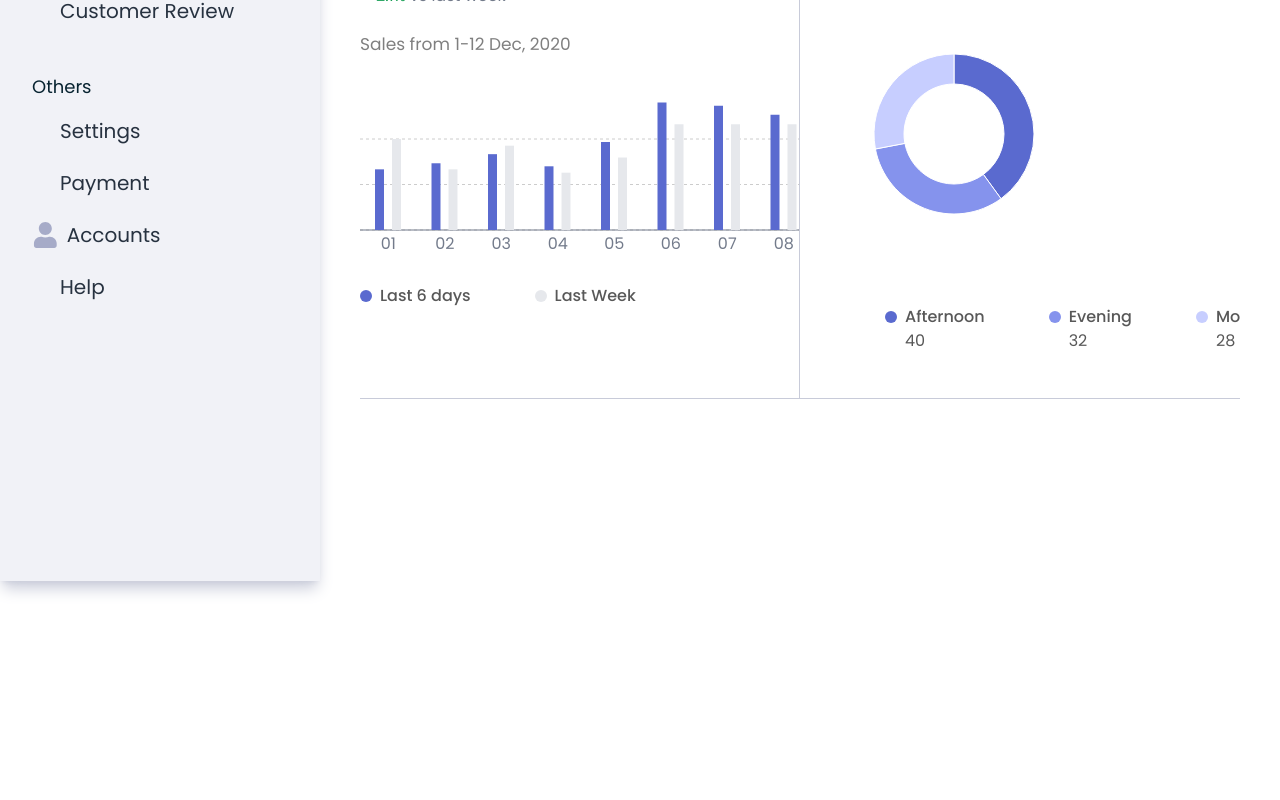
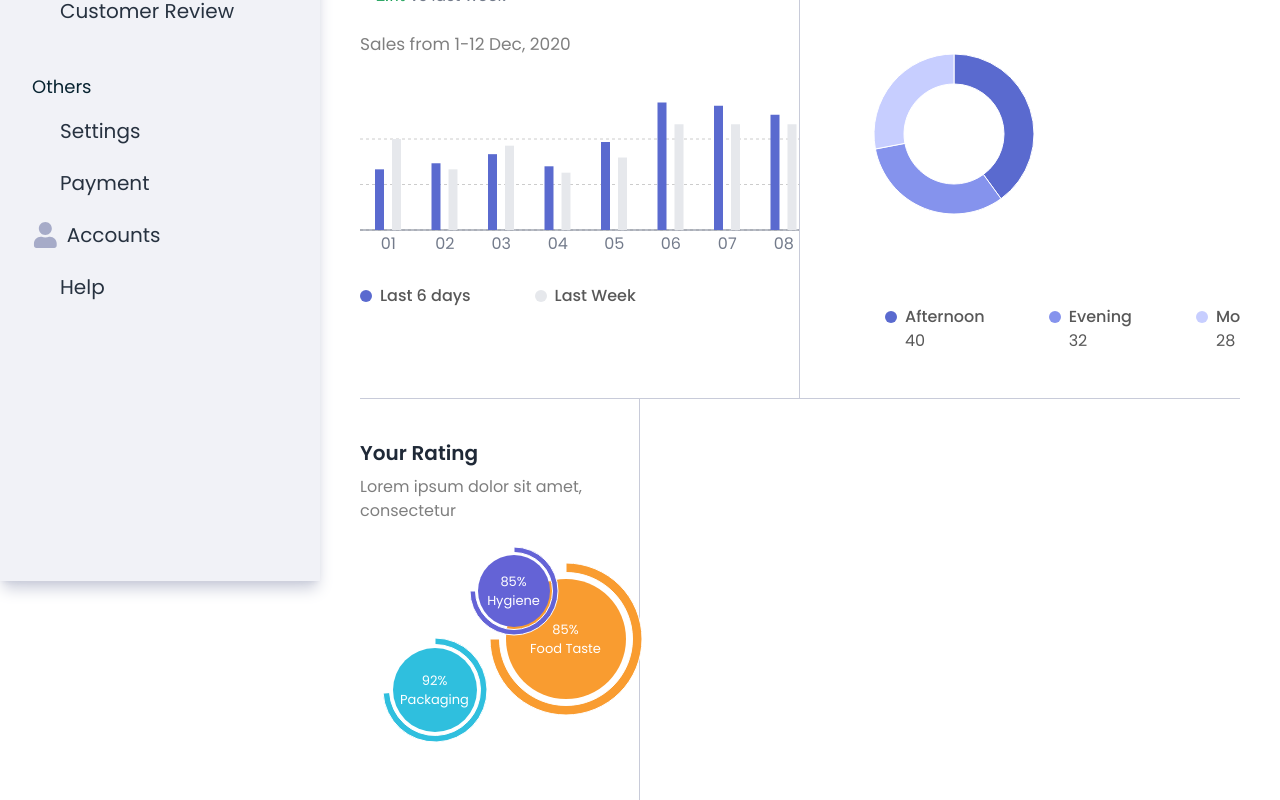
Before and after one commit to abu-abdullah22/dashboard, a React (Vite) app: page / in a window 1280 px wide. Shown: the part 288-1088 px from the top of the page. Before the commit the page ends 869 px from the top, so only its background shows below. Built offline with nearby package versions, Linux system fonts and the light colour scheme; some icons are missing.

Commit message:
add: rating chart

```diff
--- a/package.json
+++ b/package.json
@@ -13,6 +13,7 @@
     "localforage": "^1.10.0",
     "match-sorter": "^6.3.4",
     "react": "^18.3.1",
+    "react-circular-progressbar": "^2.1.0",
     "react-dom": "^18.3.1",
     "react-iconly": "^2.2.10",
     "react-icons": "^5.2.1",
--- /dev/null
+++ b/src/Components/Charts/Rating.jsx
@@ -0,0 +1,85 @@
+import React from 'react';
+import { PieChart, Pie, Cell, ResponsiveContainer } from 'recharts';
+
+const Rating = () => {
+  const ratings = [
+    { label: 'Hygiene', value: 85, color: '#6463D6', size: 120 },
+    { label: 'Food Taste', value: 85, color: '#F99C30', size: 200 },
+    { label: 'Packaging', value: 92, color: '#2FBFDE', size: 140 },
+  ];
+
+  return (
+    <div className="ml-10 py-10 md:border-r-[0.5px] border-r-[#C8CBD9]">
+      <h3 className="text-xl font-semibold mb-2">Your Rating</h3>
+      <p className="text-[#000000] opacity-50 mb-4">Lorem ipsum dolor sit amet, consectetur</p>
+      <div className="flex flex-col xl:flex-row flex-wrap justify-center gap-4">
+        <div className="flex flex-col xl:flex-row items-center relative gap-3">
+          {ratings.slice(0, 2).map((rating, index) => (
+            <div
+              key={rating.label}
+              className={`relative ${index === 0 ? 'xl:-translate-x-[-120px] xl:-translate-y-12' : ''} z-${index === 0 ? 10 : 0}`}
+              style={{ width: `${rating.size}px`, height: `${rating.size}px` }}
+            >
+              <ResponsiveContainer width="100%" height="100%">
+                <PieChart>
+                  <Pie
+                    data={[
+                      { name: 'completed', value: rating.value },
+                    ]}
+                    innerRadius="70%"
+                    outerRadius="80%"
+                    startAngle={90}
+                    endAngle={-180}
+                    dataKey="value"
+                  >
+                    <Cell key="completed" fill={rating.color} />
+                  </Pie>
+                </PieChart>
+              </ResponsiveContainer>
+              <div className="absolute inset-0 flex items-center justify-center">
+                <span className="text-white text-[13px] text-center rounded-full" style={{ backgroundColor: `${rating.color}`, width: `${rating.size * 0.6}px`, height: `${rating.size * 0.6}px`, display: 'flex', alignItems: 'center', justifyContent: 'center' }}>
+                  {rating.value}% <br />
+                  {rating.label}
+                </span>
+              </div>
+            </div>
+          ))}
+        </div>
+        <div className="flex justify-center xl:mt-[-135px] 2xl:mr-[219px] xl:mr-[130px]">
+          {ratings.slice(2).map((rating) => (
+            <div key={rating.label} className="flex justify-center">
+              <div className="relative" style={{ width: `${rating.size}px`, height: `${rating.size}px` }}>
+                <ResponsiveContainer width="100%" height="100%">
+                  <PieChart>
+                    <Pie
+                      data={[
+                        { name: 'completed', value: rating.value },
+                        { name: 'remaining', value: 100 - rating.value },
+                      ]}
+                      innerRadius="70%"
+                      outerRadius="80%"
+                      startAngle={90}
+                      endAngle={-200}
+                      dataKey="value"
+                    >
+                      <Cell key="completed" fill={rating.color} />
+                      <Cell key="remaining" fill="#FFF" />
+                    </Pie>
+                  </PieChart>
+                </ResponsiveContainer>
+                <div className="absolute inset-0 flex items-center justify-center">
+                  <span className="text-white text-[13px] text-center rounded-full" style={{ backgroundColor: `${rating.color}`, width: `${rating.size * 0.6}px`, height: `${rating.size * 0.6}px`, display: 'flex', alignItems: 'center', justifyContent: 'center' }}>
+                    {rating.value}% <br />
+                    {rating.label}
+                  </span>
+                </div>
+              </div>
+            </div>
+          ))}
+        </div>
+      </div>
+    </div>
+  );
+};
+
+export default Rating;
--- /dev/null
+++ b/src/Dashboard/DashboardPages.jsx/CustomerReview.jsx
@@ -0,0 +1,12 @@
+import React from 'react';
+
+const CustomerReview = () => {
+    return (
+        <div className='flex justify-center items-center h-full'>
+            <h2 className='text-2xl'> Here is the Customer Review page</h2>
+
+        </div>
+    );
+};
+
+export default CustomerReview;
--- a/src/Dashboard/DashboardPages.jsx/Dashboard.jsx
+++ b/src/Dashboard/DashboardPages.jsx/Dashboard.jsx
@@ -1,7 +1,7 @@
 import React from 'react';
 import Barchart from '../../Components/Charts/Barchart';
 import OrderChart from '../../Components/Charts/OrderChart';
-
+import Rating from '../../Components/Charts/Rating'
 
 
 const Dashboard = () => {
@@ -13,6 +13,9 @@ const Dashboard = () => {
             <Barchart />
             <OrderChart />
             </div>
+            <div className='grid grid-cols-3'>
+            <Rating />
+            </div>
         </div>
 
     );
--- a/src/Dashboard/DashboardPages.jsx/FoodOrder.jsx
+++ b/src/Dashboard/DashboardPages.jsx/FoodOrder.jsx
@@ -4,6 +4,7 @@ const FoodOrder = () => {
     return (
         <div className='flex justify-center items-center h-full'>
             <h2 className='text-2xl'> Here is the Food Order page</h2>
+
         </div>
     );
 };
--- /dev/null
+++ b/src/Dashboard/DashboardPages.jsx/ManageMenu.jsx
@@ -0,0 +1,12 @@
+import React from 'react';
+
+const ManageMenu = () => {
+    return (
+        <div className='flex justify-center items-center h-full'>
+            <h2 className='text-2xl'> Here is the Manage Menu page</h2>
+
+        </div>
+    );
+};
+
+export default ManageMenu;
```
Also changed, not shown: src/Router/Router.jsx (+10 -0 lines), 1 other file (tests, documents, lock files or other folders).
